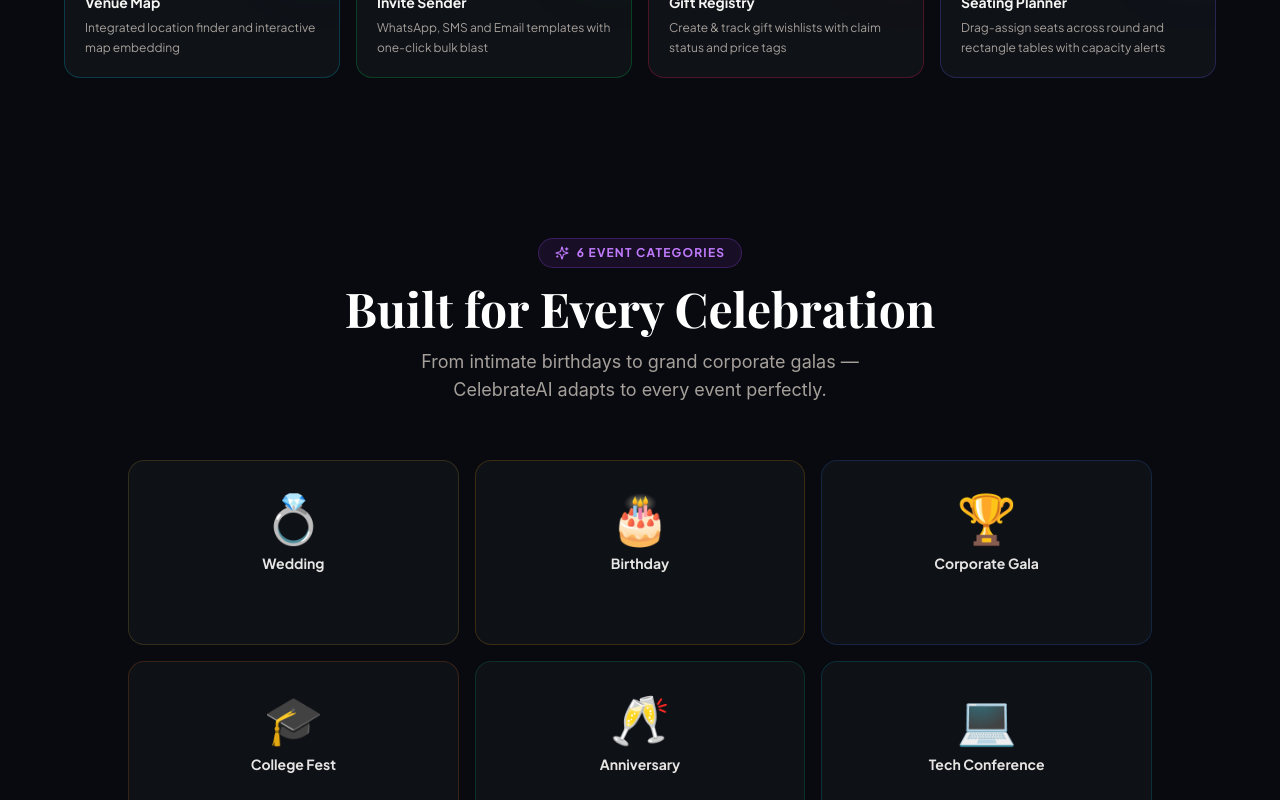
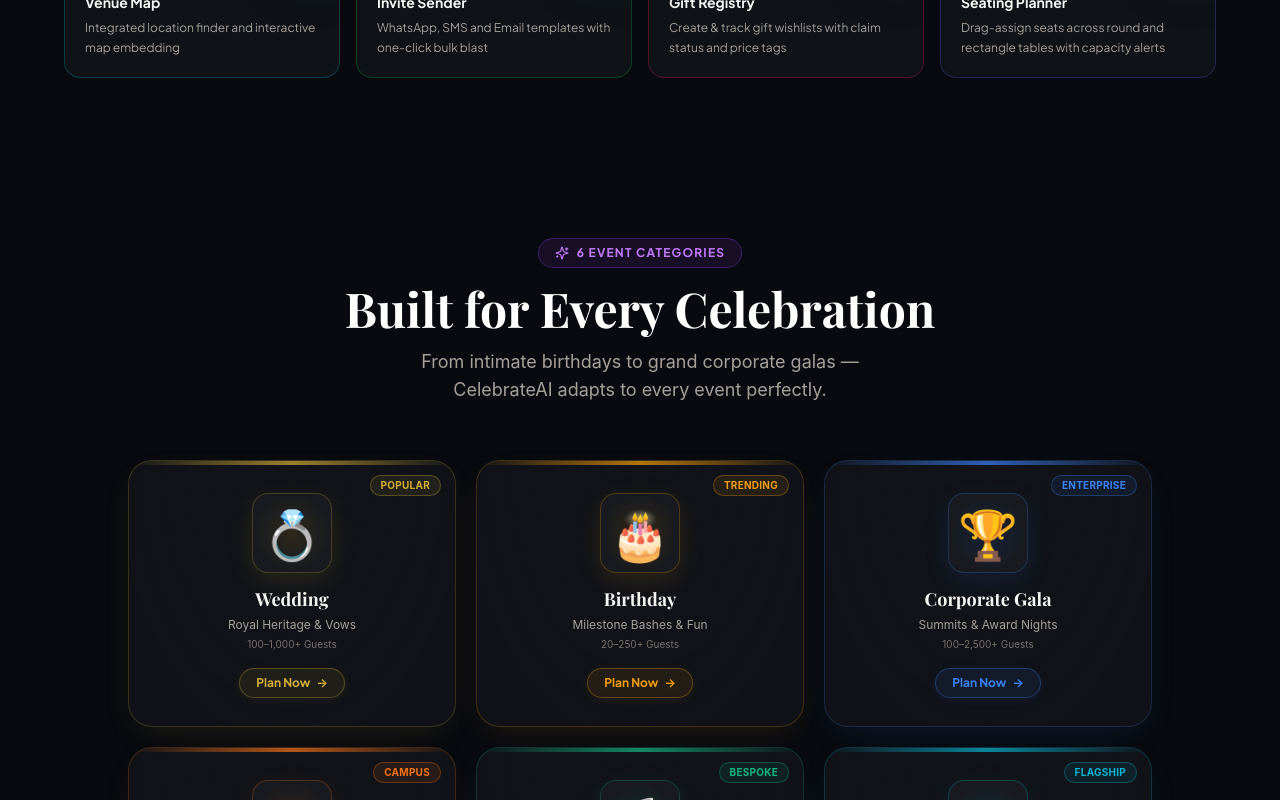
Before and after one commit to Sejalsoni30/EventPlanner, a React (Vite) app: page / in a window 1280 px wide. Shown: the part 2000-2800 px from the top of the page. Built offline with nearby package versions, Linux system fonts and the light colour scheme; a web font is replaced by a local one.

Commit message:
feat(navigation): add top & bottom back buttons to wizard and elevate event category cards with badges & glowing pills

```diff
--- a/src/App.tsx
+++ b/src/App.tsx
@@ -85,6 +85,7 @@ export default function App() {
         apiKey={apiKey}
         onApiKeyChange={setApiKey}
         initialEventType={selectedEventType}
+        onBack={() => setStep("landing")}
       />
     );
   }
--- a/src/components/LandingPage.tsx
+++ b/src/components/LandingPage.tsx
@@ -4,7 +4,7 @@ import { CelebrateLogo } from "./CelebrateLogo";
 import {
   Sparkles, ArrowRight, Star, Zap, Shield, Users, Calendar,
   Palette, BarChart3, MapPin, MessageSquare, Gift,
-  ChevronDown, Play, Check,
+  ChevronDown, Play, Check, ArrowUp,
 } from "lucide-react";
 
 import confetti from "canvas-confetti";
@@ -104,12 +104,12 @@ const FEATURES = [
 
 // ─── EVENT TYPE SHOWCASE ──────────────────────────────────────────────────────
 const EVENT_TYPES = [
-  { emoji: "💍", label: "Wedding", color: "#d4af37" },
-  { emoji: "🎂", label: "Birthday", color: "#f59e0b" },
-  { emoji: "🏆", label: "Corporate Gala", color: "#3b82f6" },
-  { emoji: "🎓", label: "College Fest", color: "#f97316" },
-  { emoji: "🥂", label: "Anniversary", color: "#10b981" },
-  { emoji: "💻", label: "Tech Conference", color: "#06b6d4" },
+  { emoji: "💍", label: "Wedding", color: "#d4af37", tagline: "Royal Heritage & Vows", badge: "Popular", guests: "100–1,000+ Guests" },
+  { emoji: "🎂", label: "Birthday", color: "#f59e0b", tagline: "Milestone Bashes & Fun", badge: "Trending", guests: "20–250+ Guests" },
+  { emoji: "🏆", label: "Corporate Gala", color: "#3b82f6", tagline: "Summits & Award Nights", badge: "Enterprise", guests: "100–2,500+ Guests" },
+  { emoji: "🎓", label: "College Fest", color: "#f97316", tagline: "Campus Beats & Cultural", badge: "Campus", guests: "500–10,000+ Guests" },
+  { emoji: "🥂", label: "Anniversary", color: "#10b981", tagline: "Romance & Milestone Feasts", badge: "Bespoke", guests: "30–300+ Guests" },
+  { emoji: "💻", label: "Tech Conference", color: "#06b6d4", tagline: "Keynotes & Hackathons", badge: "Flagship", guests: "150–5,000+ Guests" },
 ];
 
 // ─── TESTIMONIALS ─────────────────────────────────────────────────────────────
@@ -316,7 +316,7 @@ export default function LandingPage({ onGetStarted }: Props) {
           transition={{ delay: 0.7, duration: 0.8 }}
           className="flex flex-wrap items-center justify-center gap-6 text-xs text-stone-500"
         >
-          {["✅ No credit card required", "✅ Setup in 60 seconds", "✅ Works without API key", "✅ 80/80 tests passing"].map((badge) => (
+          {["✅ No credit card required", "✅ Setup in 60 seconds", "✅ Works without API key", "✅ 81/81 tests passing"].map((badge) => (
             <span key={badge} className="font-medium">{badge}</span>
           ))}
         </motion.div>
@@ -531,35 +531,86 @@ export default function LandingPage({ onGetStarted }: Props) {
             </p>
           </motion.div>
 
-          <div className="grid grid-cols-2 sm:grid-cols-3 gap-4">
+          <div className="grid grid-cols-1 sm:grid-cols-2 lg:grid-cols-3 gap-5">
             {EVENT_TYPES.map((et, i) => (
               <motion.button
                 key={et.label}
-                initial={{ opacity: 0, scale: 0.9 }}
+                initial={{ opacity: 0, scale: 0.92 }}
                 whileInView={{ opacity: 1, scale: 1 }}
                 viewport={{ once: true }}
-                transition={{ delay: i * 0.1 }}
-                whileHover={{ scale: 1.04, y: -4 }}
+                transition={{ delay: i * 0.08, duration: 0.4 }}
+                whileHover={{ scale: 1.03, y: -6 }}
                 whileTap={{ scale: 0.98 }}
                 onClick={() => handleLaunch(et.label as EventType)}
                 aria-label={`Plan a ${et.label} event`}
-                className="relative group flex flex-col items-center justify-center gap-3 p-8 rounded-2xl border cursor-pointer transition-all overflow-hidden"
+                className="relative group flex flex-col items-center justify-between p-6 sm:p-7 rounded-3xl border cursor-pointer transition-all duration-300 overflow-hidden text-center min-h-[260px]"
                 style={{
-                  borderColor: `${et.color}30`,
-                  background: "rgba(18,20,26,0.7)",
+                  borderColor: `${et.color}35`,
+                  background: "radial-gradient(ellipse at 50% 0%, rgba(255,255,255,0.04) 0%, rgba(18,20,26,0.85) 80%)",
+                  boxShadow: `0 12px 36px -12px ${et.color}25`,
                 }}
               >
+                {/* Top Glowing Color Accent Bar */}
+                <div
+                  className="absolute top-0 left-0 right-0 h-1 opacity-70 group-hover:opacity-100 transition-opacity"
+                  style={{ background: `linear-gradient(90deg, transparent, ${et.color}, transparent)` }}
+                />
+
+                {/* Category Badge top right */}
+                {et.badge && (
+                  <span
+                    className="absolute top-3.5 right-3.5 text-[10px] font-bold px-2.5 py-0.5 rounded-full border tracking-wide uppercase font-sans"
+                    style={{
+                      background: `${et.color}18`,
+                      borderColor: `${et.color}50`,
+                      color: et.color,
+                    }}
+                  >
+                    {et.badge}
+                  </span>
+                )}
+
+                {/* Ambient Radial Hover Glow */}
                 <div
                   className="absolute inset-0 opacity-0 group-hover:opacity-100 transition-opacity duration-500 pointer-events-none"
-                  style={{ background: `radial-gradient(ellipse at center, ${et.color}15 0%, transparent 70%)` }}
+                  style={{ background: `radial-gradient(ellipse at center, ${et.color}20 0%, transparent 70%)` }}
                 />
-                <span className="text-5xl" role="img" aria-hidden="true">{et.emoji}</span>
-                <span className="font-bold text-stone-200 text-sm group-hover:text-white transition-colors">{et.label}</span>
+
+                {/* Icon with glowing backdrop */}
+                <div className="relative mb-3 mt-1">
+                  <div
+                    className="w-16 h-16 sm:w-20 sm:h-20 rounded-2xl flex items-center justify-center text-4xl sm:text-5xl border transition-all duration-300 group-hover:scale-110"
+                    style={{
+                      background: `radial-gradient(circle at center, ${et.color}25 0%, rgba(255,255,255,0.03) 70%)`,
+                      borderColor: `${et.color}40`,
+                      boxShadow: `0 8px 24px ${et.color}20`,
+                    }}
+                  >
+                    <span role="img" aria-hidden="true">{et.emoji}</span>
+                  </div>
+                </div>
+
+                {/* Event Name & Tagline */}
+                <div className="mb-4">
+                  <h3 className="font-bold text-stone-100 text-lg group-hover:text-white transition-colors mb-1 font-editorial">
+                    {et.label}
+                  </h3>
+                  <p className="text-xs text-stone-400 font-sans">{et.tagline}</p>
+                  <span className="text-[10px] text-stone-500 font-sans block mt-1">{et.guests}</span>
+                </div>
+
+                {/* Attractive Action Pill with Always Visible Glow */}
                 <span
-                  className="text-[11px] font-semibold px-3 py-1 rounded-full border opacity-0 group-hover:opacity-100 transition-all"
-                  style={{ color: et.color, borderColor: `${et.color}40`, background: `${et.color}12` }}
+                  className="inline-flex items-center gap-1.5 text-xs font-bold px-4 py-1.5 rounded-full border transition-all duration-300 group-hover:scale-105"
+                  style={{
+                    color: et.color,
+                    borderColor: `${et.color}50`,
+                    background: `${et.color}15`,
+                    boxShadow: `0 2px 10px ${et.color}18`,
+                  }}
                 >
-                  Plan Now →
+                  <span>Plan Now</span>
+                  <span className="group-hover:translate-x-1 transition-transform inline-block">→</span>
                 </span>
               </motion.button>
             ))}
@@ -752,6 +803,46 @@ export default function LandingPage({ onGetStarted }: Props) {
           </motion.div>
         )}
       </AnimatePresence>
+
+      {/* Floating Back to Top Button */}
+      <BackToTopButton />
     </div>
   );
 }
+
+function BackToTopButton() {
+  const [show, setShow] = useState(false);
+
+  useEffect(() => {
+    const checkScroll = () => {
+      setShow(window.scrollY > 350);
+    };
+    window.addEventListener("scroll", checkScroll, { passive: true });
+    return () => window.removeEventListener("scroll", checkScroll);
+  }, []);
+
+  const scrollToTop = () => {
+    window.scrollTo({ top: 0, behavior: "smooth" });
+  };
+
+  return (
+    <AnimatePresence>
+      {show && (
+        <motion.button
+          initial={{ opacity: 0, scale: 0.8, y: 15 }}
+          animate={{ opacity: 1, scale: 1, y: 0 }}
+          exit={{ opacity: 0, scale: 0.8, y: 15 }}
+          whileHover={{ scale: 1.08, boxShadow: "0 0 25px rgba(212,175,55,0.4)" }}
+          whileTap={{ scale: 0.95 }}
+          onClick={scrollToTop}
+          id="landing-back-to-top-btn"
+          aria-label="Back to top"
+          className="fixed bottom-6 right-6 z-40 flex items-center gap-2 px-4 py-2.5 rounded-full bg-[#12141a]/90 border border-amber-500/35 text-amber-300 backdrop-blur-md shadow-2xl text-xs font-bold cursor-pointer transition-all hover:bg-stone-800"
+        >
+          <ArrowUp className="w-4 h-4 text-amber-400" aria-hidden="true" />
+          <span className="hidden sm:inline">Back to Top</span>
+        </motion.button>
+      )}
+    </AnimatePresence>
+  );
+}
```
Also changed, not shown: src/components/EventSetupWizard.tsx (+39 -1 lines), 2 other files (tests, documents, lock files or other folders).
